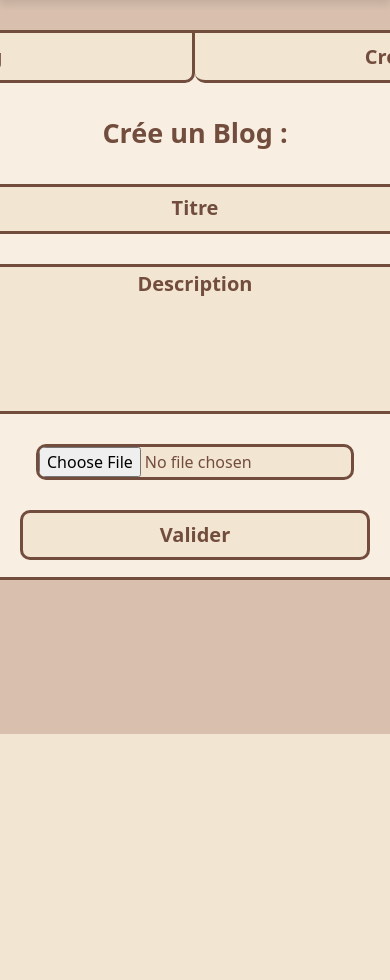
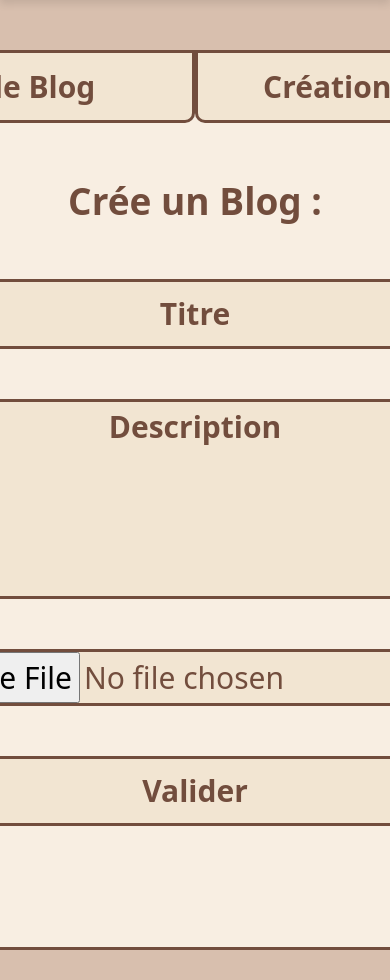
Before and after one commit to Kilian321/projet, a PHP site: page /PHP/create_page.php in a window 390 px wide; the page is wider, and only the part inside the window is pictured. Shown: the part 110-1090 px from the top of that part. Before the commit the page ends 844 px from the top of that part, so only its background shows below. Run offline with PHP 8.4, Linux system fonts and the light colour scheme.

Commit message:
version mobile page création

```diff
--- a/CSS/create_page.css
+++ b/CSS/create_page.css
@@ -149,3 +149,114 @@
 .animation {
     animation: animation 2s infinite;
 }
+
+@media (max-width: 991px){
+    .title{
+        font-size: 30px;
+        color: #724d3d;
+        font-weight: bold;
+    }
+    .title-2{
+        font-size: 37px;
+        color: #724d3d;
+        font-weight: bold;
+    }
+    .title-3{
+        font-size: 30px;
+        color: #724d3d;
+        font-weight: bold;
+    }
+    .bg-form{
+        width: 900px;
+        height: 900px;
+        background-color: #f8eee2;
+        border: 3px solid #724d3d;
+        border-radius: 10px;
+    }
+    .mt-form{
+        margin-top: 50px;
+    }
+    .header-form{
+        width: 550px;
+        height: 70px;
+        background-color: #f2e5d2;
+        border: 3px solid #724d3d;
+        border-top: 0;
+        border-bottom-left-radius: 10px;
+        border-bottom-right-radius: 10px;
+        &:hover {
+            transition: transform 0.5s;
+            background-color: #f3e0c4;
+        };
+    }
+    .btn-title{
+        width: 800px;
+        height: 70px;
+        background-color: #f2e5d2;
+        border: 3px solid #724d3d;
+        border-radius: 10px;
+        font-size: 30px;
+        &::placeholder{
+            color: #724d3d;
+            font-size: 30px;
+            font-weight: bold;
+        };
+        &:hover {
+            transition: transform 0.5s;
+            background-color: #f3e0c4;
+        };
+    }
+    .btn-description{
+        width: 800px;
+        height: 200px;
+        background-color: #f2e5d2;
+        border: 3px solid #724d3d;
+        border-radius: 10px;
+        font-size: 30px;
+        &::placeholder{
+            color: #724d3d;
+            font-size: 30px;
+            font-weight: bold;
+        };
+        &:hover {
+            transition: transform 0.5s;
+            background-color: #f3e0c4;
+        };
+    }
+    .btn-image{
+        background-color: #f2e5d2;
+        border: 3px solid #724d3d;
+        border-radius: 10px;
+        font-size: 30px;
+        &:hover {
+            transition: transform 0.5s;
+            background-color: #f3e0c4;
+        };
+    }
+    .btn-submit{
+        width: 600px;
+        height: 70px;
+        background-color: #f2e5d2;
+        border: 3px solid #724d3d;
+        border-radius: 10px;
+        &:hover {
+            transition: transform 0.5s;
+            background-color: #f3e0c4;
+            transform: scale(1.05);
+        };
+    }
+    .box_green{
+        background-color:#daf0d9;
+        width: 600px;
+        height: 70px;
+        border: 2px solid #86c19e;
+        border-radius: 10px;
+    }
+    .text_color-green{
+        color: #86c19e;
+        font-weight: bold;
+        font-size: 30px;
+    }
+
+
+}
```
